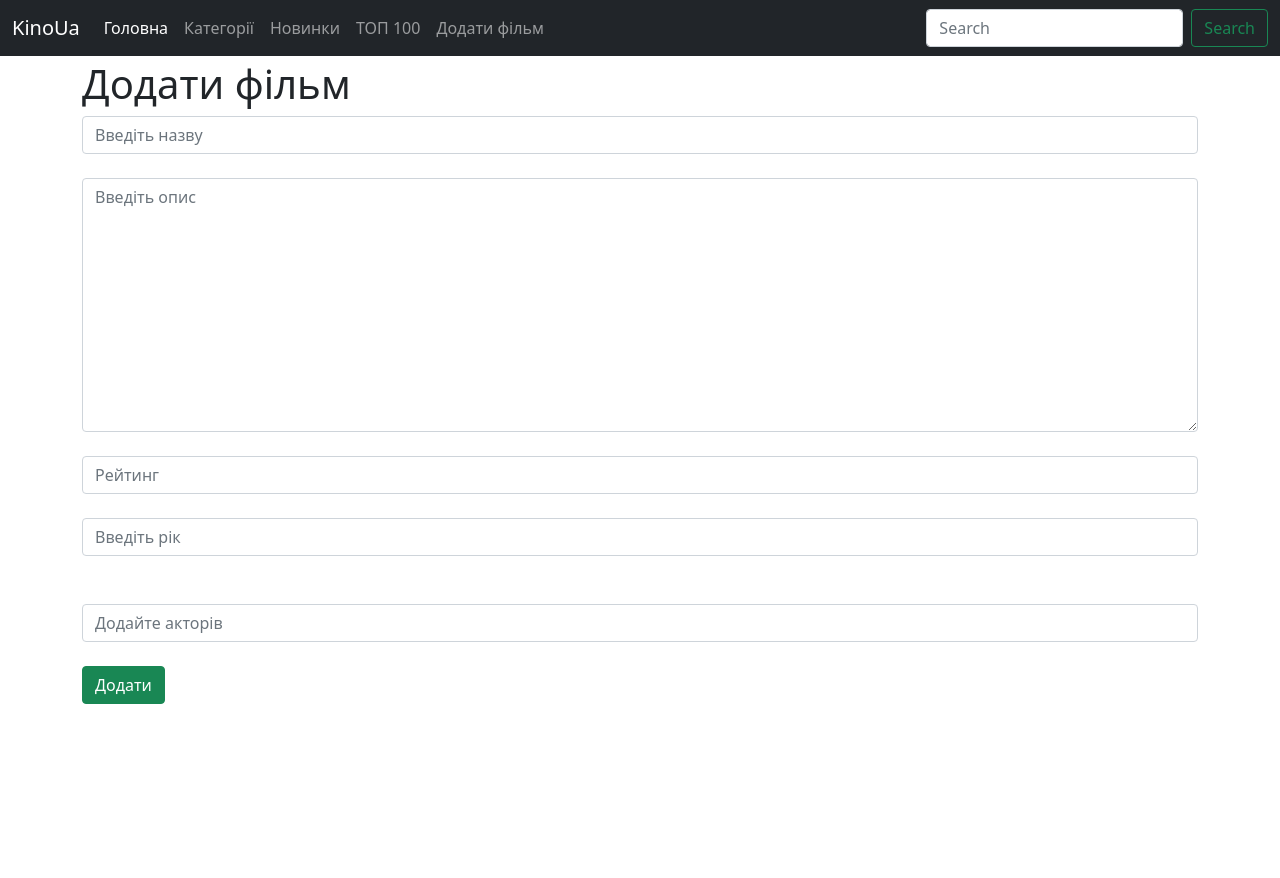
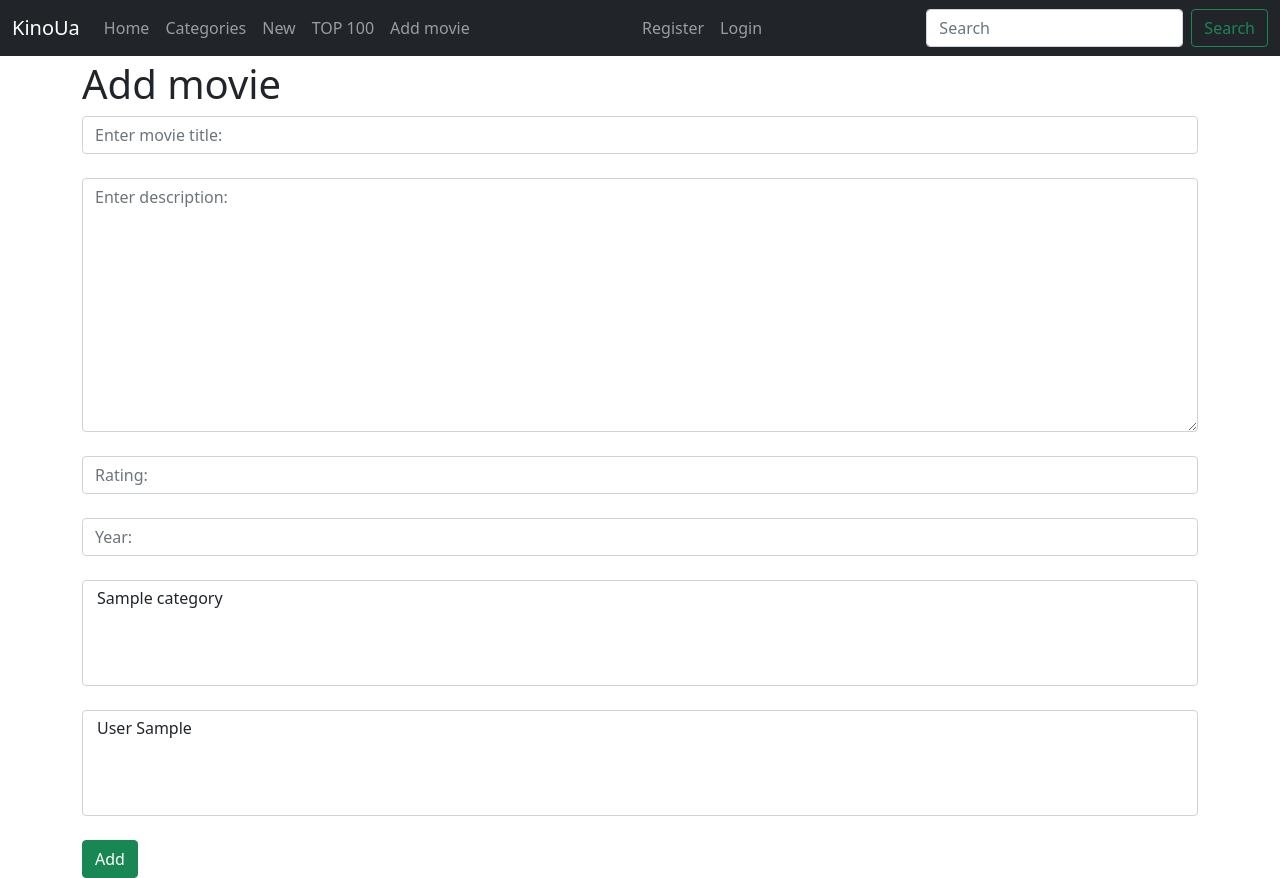
Before and after one commit to rxPaul/kino_ua, a Django app: page /add in a window 1280 px wide. Before the commit the page ends 704 px from the top, so only its background shows below. Run offline with Django 4.2, Linux system fonts and the light colour scheme; tables that the repository leaves empty hold one stand-in row (values such as "Sample post").

Commit message:
Fiexed form for adding movie

```diff
--- a/KinoUa/movies/forms.py
+++ b/KinoUa/movies/forms.py
@@ -1,28 +1,55 @@
-from .models import Movie
-from django.forms import ModelForm, TextInput, Textarea
+from django.db.models import ManyToManyField
 
-class MovieCreateForm(ModelForm):
+from .models import Movie, Category, Actor
+from django import forms
+
+
+class MovieCreateForm(forms.ModelForm):
     class Meta:
         model = Movie
 
         fields = ["title", "description", "rating", "year", "categories", "actors"]
         widgets = {
-            'title': TextInput(attrs={
+            'title': forms.TextInput(attrs={
                 'class': 'form-control',
-                'placeholder': 'Введіть назву '}),
-            'description': Textarea(attrs={
+                'placeholder': 'Enter movie title:'}),
+            'description': forms.Textarea(attrs={
                 'class': 'form-control',
-                'placeholder': 'Введіть опис'}),
-            'rating': TextInput(attrs={
+                'placeholder': 'Enter description:'}),
+            'rating': forms.NumberInput(attrs={
                 'class': 'form-control',
-                'placeholder': 'Рейтинг'}),
-            'year': TextInput(attrs={
+                'placeholder': 'Rating:'}),
+            'year': forms.NumberInput(attrs={
                 'class': 'form-control',
-                'placeholder': 'Введіть рік'}),
-            'categories': TextInput(attrs={
+                'placeholder': 'Year:'}),
+            'categories': forms.SelectMultiple(
+                attrs={
+                    'class': 'form-control',
+                    'placeholder': 'Enter category:'
+            }),
+            'actors': forms.SelectMultiple(
+                attrs={
                 'class': 'form-control',
-                'placeholder': 'Введіть категорію'}),
-            'actors': TextInput(attrs={
-                'class': 'form-control',
-                'placeholder': 'Додайте акторів'})
-            }
+                'placeholder': 'Enter actors:'})
+        }
+
+# class CreateUserForm(UserCreationForm):
+#     password1 = forms.CharField(label='Password', widget=forms.PasswordInput(attrs={'class': 'form-input'}))
+#     password2 = forms.CharField(label='Password', widget=forms.PasswordInput(attrs={'class': 'form-input'}))
+#     class Meta:
+#         model = User
+#         fields = ['username', 'email', 'password1', 'password2']
+#         widgets = {
+#             'username': TextInput(attrs={
+#                 'class': 'form-control',
+#                 'placeholder': 'Username:'}),
+#             'email': TextInput(attrs={
+#                 'class': 'form-control',
+#                 'placeholder': 'Email:'}),
+#             'password1': forms.PasswordInput(attrs={
+#                 'class': 'form-input',
+#                 'placeholder': 'Password:'}),
+#             'password2': forms.PasswordInput(attrs={
+#                 'class': 'form-input',
+#                 'placeholder': 'Confirm your password:'})
+#             }
--- a/KinoUa/movies/models.py
+++ b/KinoUa/movies/models.py
@@ -1,25 +1,24 @@
 from django.db import models
-from datetime import date
 
 
 # Create your models here.
 class Movie(models.Model):
-    title = models.CharField('Назва', max_length=50)
-    description = models.TextField('Опис')
-    rating = models.IntegerField('Рейтинг')
-    year = models.IntegerField('Рік')
+    title = models.CharField('Title', max_length=50)
+    description = models.TextField('Description')
+    rating = models.IntegerField('Rating')
+    year = models.IntegerField('Age')
     categories = models.ManyToManyField('Category')
     actors = models.ManyToManyField('Actor')
     time_create = models.DateTimeField(auto_now_add=True, null=True)
     time_update = models.DateTimeField(auto_now=True, null=True)
-
+    # image = models.ImageField()
 
     def __str__(self):
         return self.title
 
     class Meta:
-        verbose_name = 'Фільм'
-        verbose_name_plural = 'Фільми'
+        verbose_name = 'Movie'
+        verbose_name_plural = 'Movies'
         ordering = ('time_create', 'title')
 
 
@@ -37,30 +36,17 @@ class Actor(models.Model):
     birth_date = models.DateField(max_length=8, null=True)
     nationality = models.CharField(max_length=50)
 
-
-
     def __str__(self):
-        return self.name
-
+        return f'{self.last_name} {self.first_name}'
 
     class Meta:
-        verbose_name = 'Актор'
-        verbose_name_plural = 'Актори'
+        verbose_name = 'Actor'
+        verbose_name_plural = 'Actors'
         ordering = ('last_name', 'first_name')
 
 
-
-class ActorNew(models.Model):
-    first_name = models.CharField(max_length=50, blank=True)
-    last_name = models.CharField(max_length=50, blank=True)
-    birth_date = models.DateField(max_length=8, null=True)
-    nationality = models.CharField(max_length=50)
-
-    def __str__(self):
-        return self.last_name
-
-
-    class Meta:
-        verbose_name = 'Актор'
-        verbose_name_plural = 'Актори'
-        ordering = ('first_name', 'last_name')
+'''class Rating(models.Model):
+    movie =
+    value =
+    user =
+    date_created ='''
--- a/KinoUa/movies/templates/movies/add.html
+++ b/KinoUa/movies/templates/movies/add.html
@@ -1,23 +1,23 @@
 {% extends 'movies/base.html' %}
 
 {% block title %}
-Додати фільм
+Add movie
 {% endblock %}
 
 {% block content %}
-<h1>Додати фільм</h1>
+<h1>Add movie</h1>
 <form method="post">
     {% csrf_token %}
     {{ form.title }}<br>
     {{ form.description }}<br>
     {{ form.rating }}<br>
     {{ form.year }}<br>
-    {{ form.category }}<br>
+    {{ form.categories }}<br>
     {{ form.actors }}<br>
     <span>{{ error }}</span>
 
 
-    <button type="submit", class="btn btn-success">Додати</button>
+    <button type="submit", class="btn btn-success">Add</button>
 
     </button>
 
--- a/KinoUa/movies/templates/movies/base.html
+++ b/KinoUa/movies/templates/movies/base.html
@@ -21,22 +21,30 @@
               <div class="collapse navbar-collapse" id="navbarCollapse">
                 <ul class="navbar-nav me-auto mb-2 mb-md-0">
                   <li class="nav-item">
-                    <a class="nav-link active" aria-current="page" href="{% url 'home'%}">Головна</a>
+                    <a class="nav-link " aria-current="page" href="{% url 'home'%}">Home</a>
                   </li>
                   <li class="nav-item">
-                    <a class="nav-link" href="{% url 'categories'%}">Категорії</a>
+                    <a class="nav-link" href="{% url 'categories'%}">Categories</a>
                   </li>
                   <li class="nav-item">
-                    <a class="nav-link" href="{% url 'new' %}">Новинки</a>
+                    <a class="nav-link" href="{% url 'new' %}">New</a>
                   </li>
                     <li class="nav-item">
-                    <a class="nav-link" href="{% url 'top' %}">ТОП 100</a>
+                    <a class="nav-link" href="{% url 'top' %}">TOP 100</a>
                   </li>
                     </li>
                     <li class="nav-item">
-                    <a class="nav-link" href="{% url 'add' %}">Додати фільм</a>
+                    <a class="nav-link" href="{% url 'add' %}">Add movie</a>
                   </li>
                 </ul>
+                  <ul class="navbar-nav me-auto mb-2 mb-md-0">
+                  <li class="nav-item">
+                    <a class="nav-link " aria-current="page" href="#">Register</a>
+                  </li>
+                      <li class="nav-item">
+                    <a class="nav-link " aria-current="page" href="#">Login</a>
+                  </li>
+                  </ul>
                 <form class="d-flex" role="search">
                   <input class="form-control me-2" type="search" placeholder="Search" aria-label="Search">
                   <button class="btn btn-outline-success" type="submit">Search</button>
--- a/KinoUa/movies/templates/movies/categories.html
+++ b/KinoUa/movies/templates/movies/categories.html
@@ -1,7 +1,7 @@
 {% extends 'movies/base.html' %}
 
 {% block title %}
-Категорії
+Categories
 {% endblock %}
 <div class="container" style="display:flex, margin-top: 20px">
     {% block content %}
--- a/KinoUa/movies/templates/movies/new.html
+++ b/KinoUa/movies/templates/movies/new.html
@@ -1,9 +1,9 @@
 {% extends 'movies/base.html' %}
 
 {% block title %}
-Категорії
+New
 {% endblock %}
 
 {% block content %}
-Контент
+Content
 {% endblock %}
--- a/KinoUa/movies/urls.py
+++ b/KinoUa/movies/urls.py
@@ -8,6 +8,9 @@ urlpatterns = [
     path('coming_soon', views.coming_soon, name='coming_soon'),
     path('top', views.top, name='top'),
     path('add', views.add, name='add'),
+    # path('register', views, name='register'),
+    # path('login', views.login, name='login')
+
 
 
 ]
--- a/KinoUa/movies/views.py
+++ b/KinoUa/movies/views.py
@@ -1,6 +1,7 @@
 from django.shortcuts import render, redirect
 from django.http import HttpRequest, HttpResponse
-
+from django.views.generic import CreateView
+from django.urls import reverse_lazy
 from .forms import MovieCreateForm
 from .models import Movie
 
@@ -8,7 +9,7 @@ from .models import Movie
 # Create your views here.
 def index(request):
     movies = Movie.objects.all()
-    return render(request, 'movies/index.html', {'title': 'Головна', 'movies': movies})
+    return render(request, 'movies/index.html', {'title': 'Home', 'movies': movies})
 
 
 def categories(request):
@@ -34,10 +35,18 @@ def add(request):
             form.save()
             return redirect('/')
         else:
-            error = ('Невірна форма')
+            error = ('Wrong form')
     form = MovieCreateForm()
     context = {
         'form': form,
         'error': error
     }
     return render(request, 'movies/add.html', context)
+
+# def login(request):
+#     pass
+
+
+# class SignUp(CreateView):
+#     form_class = UserCreationForm()
+#     success_url = reverse_lazy('login')
```
Also changed, not shown: KinoUa/movies/templates/movies/index.html (+7 -5 lines), KinoUa/movies/templates/movies/login.html (added, +21 -0 lines), KinoUa/movies/templates/movies/register.html (added, +16 -0 lines), KinoUa/movies/templates/movies/top.html (+12 -52 lines), KinoUa/movies/migrations/0014_delete_actornew.py (added), KinoUa/movies/migrations/0015_alter_actor_options_alter_movie_options_and_more.py (added).
